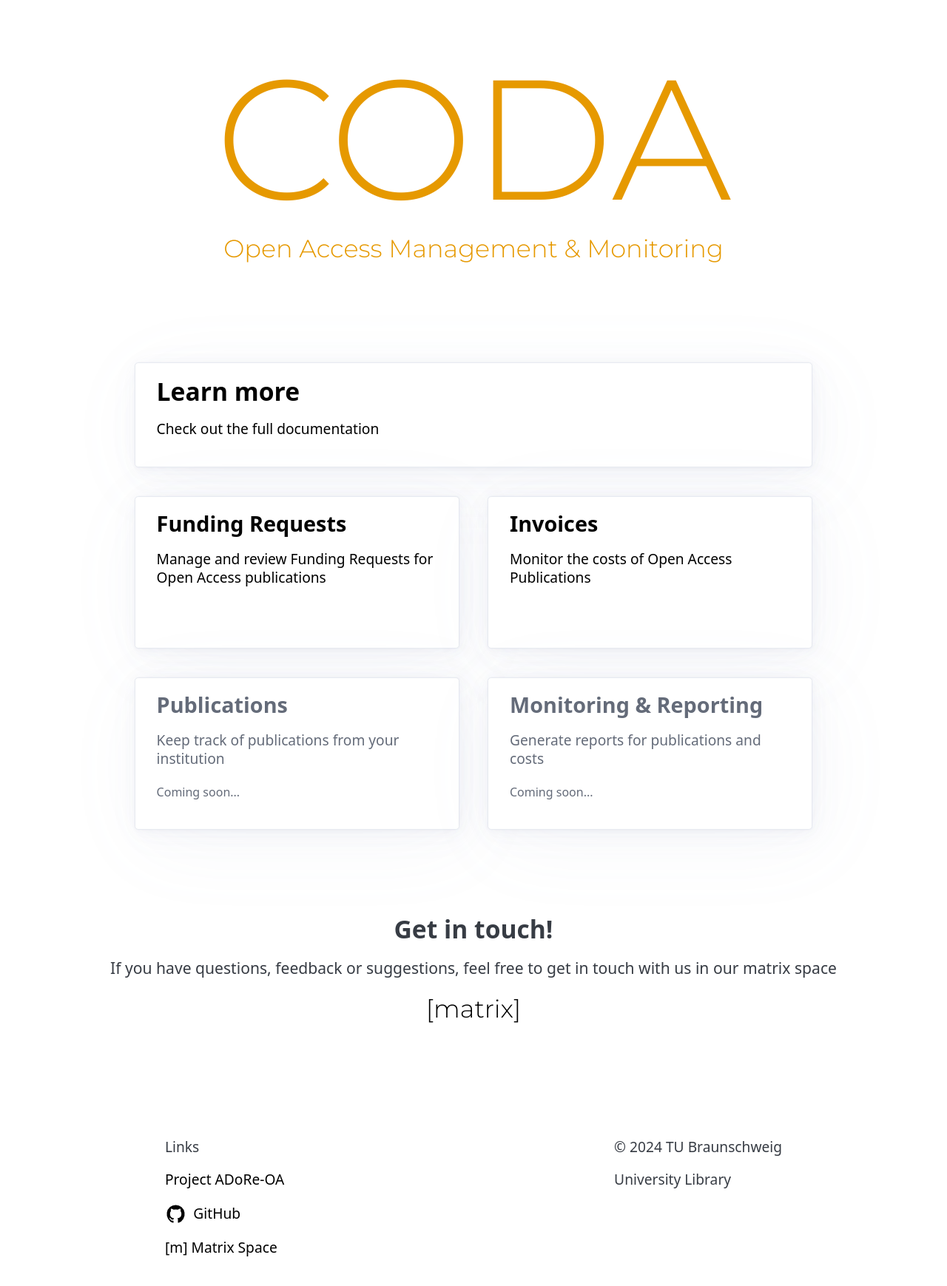
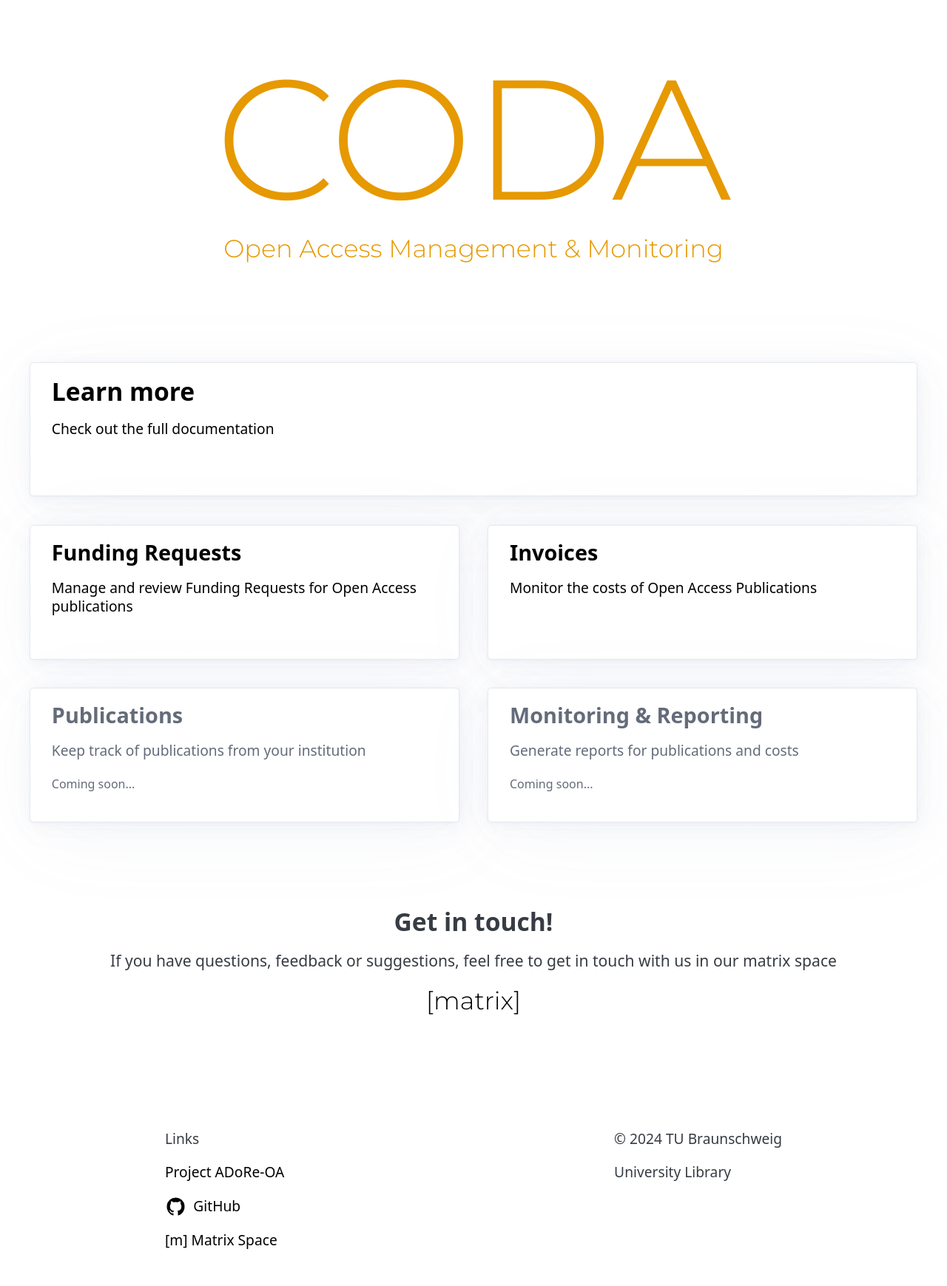
Before and after one commit to coda-oa/coda, a Sphinx documentation site: the page built from docs/index.md, in a window 1280 px wide. Shown: the whole page at 74% size. Built offline with Sphinx 7.4.7 and the PyData theme 0.15.4, drawn with Linux system fonts in a browser that asks for light colours.

Commit message:
docs(landing-page): improve responsiveness of landing page

```diff
--- a/docs/_static/index.css
+++ b/docs/_static/index.css
@@ -52,7 +52,7 @@
 
     & .coda-banner__title {
         margin-block-end: 0;
-        font-size: calc(var(--pico-font-size) * 6);
+        font-size: calc(var(--coda-font-size) * 10);
         color: var(--banner-text-color);
 
         font-family: "Montserrat", sans-serif;
@@ -68,6 +68,29 @@
         font-optical-sizing: auto;
         font-weight: 300;
         font-style: normal;
+    }
+
+}
+
+@media screen and (max-width: 1024px) {
+    .coda-banner {
+        & .coda-banner__title {
+            font-size: calc(var(--coda-font-size) * 8);
+        }
+    }
+}
+
+@media screen and (max-width: 768px) {
+    .coda-banner {
+        & .coda-banner__title {
+            font-size: calc(var(--coda-font-size) * 6);
+        }
+    }
+}
+
+@media screen and (max-width: 480px) {
+    .coda-banner .coda-banner__title {
+        font-size: calc(var(--coda-font-size) * 4.5);
     }
 }
 
@@ -138,10 +161,19 @@
 
 
 .feature-grid {
+    --_gap: calc(var(--coda-spacing) * 2);
+    --_disired-width: 40ch;
+
     display: grid;
+    grid-template-columns: repeat(auto-fit, minmax(var(--_disired-width), 0.8fr));
+    grid-auto-rows: 1fr;
+    grid-auto-columns: 1fr;
     place-content: center;
     gap: calc(var(--coda-spacing) * 2);
 
+    & .doc-link {
+        grid-column: 1 / -1;
+    }
 
     & article {
         margin: 0;
@@ -152,11 +184,3 @@
         text-decoration: none;
     }
 }
-
-.feature-sub-grid {
-    display: grid;
-    grid-template-columns: 40ch 40ch;
-    grid-auto-rows: 1fr;
-    align-content: center;
-    gap: calc(var(--coda-spacing) * 2);
-}
--- a/docs/_templates/index.html
+++ b/docs/_templates/index.html
@@ -21,13 +21,12 @@
             <h2 class="coda-banner__subtitle">Open Access Management & Monitoring</h2>
         </section>
         <section class="feature-grid">
-            <a href="users/about.html">
+            <a class="doc-link" href="users/about.html">
                 <article>
                     <h2>Learn more</h2>
                     <p>Check out the full documentation</p>
                 </article>
             </a>
-            <div class="feature-sub-grid">
             <a href="users/features/fundingrequests.html">
                 <article>
                     <h3>Funding Requests</h3>
@@ -50,7 +49,6 @@
                 <p>Generate reports for publications and costs</p>
                 <p><small>Coming soon...</small></p>
             </article>
-            </div>
         </section>
 
         <section class="get-in-touch">
```
Lines whose indentation alone changed are shown as unchanged.
